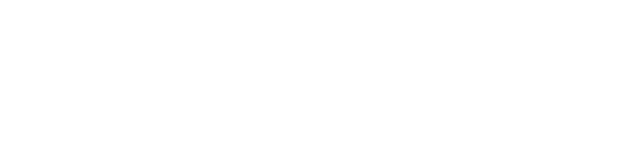
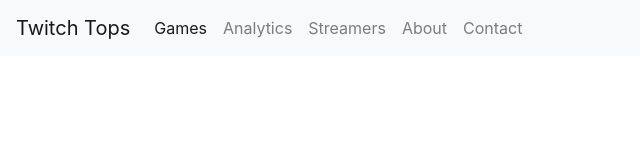
Before and after one commit to adelbakhshi/ifd-milestone-project, a plain HTML site: page index.html in a window 1280 px wide. Shown: the whole page, without its empty margins (0-640 px from the left). Drawn offline with nearby package versions, Linux system fonts and the light colour scheme.

Commit message:
add navbar

```diff
--- a/index.html
+++ b/index.html
@@ -16,7 +16,44 @@
 </head>
 
 <body>
+
     <header>
+               <nav class="navbar navbar-expand-lg navbar-light bg-light">
+            <a class="navbar-brand" href="#">Twitch Tops</a>
+            <button class="navbar-toggler" type="button" data-toggle="collapse" data-target="#navbarSupportedContent"
+                aria-controls="navbarSupportedContent" aria-expanded="false" aria-label="Toggle navigation">
+                <span class="navbar-toggler-icon"></span>
+            </button>
+
+            <div class="collapse navbar-collapse" id="navbarSupportedContent">
+                <ul class="navbar-nav mr-auto">
+                    <li class="nav-item active">
+                        <a class="nav-link" href="#top-games">Games<span class="sr-only">(current)</span></a>
+                    </li>
+                    <li class="nav-item">
+                        <a class="nav-link" href="#analytics">Analytics</a>
+                    </li>
+
+                    <li class="nav-item">
+                        <a class="nav-link" href="#top-streamers">Streamers</a>
+                    </li>
+
+                    <li class="nav-item">
+                        <a class="nav-link" href="#about">About</a>
+                    </li>
+
+                    <li class="nav-item">
+                        <a class="nav-link" href="#contact">Contact</a>
+                    </li>
+
+                </ul>
+                <!-- <form class="form-inline my-2 my-lg-0">
+                    <input class="form-control mr-sm-2" type="search" placeholder="Search" aria-label="Search">
+Ï                    <button class="btn btn-outline-success my-2 my-sm-0" type="submit">Search</button>
+                </form> -->
+            </div>
+        </nav>
+
 
     </header>
 
```
